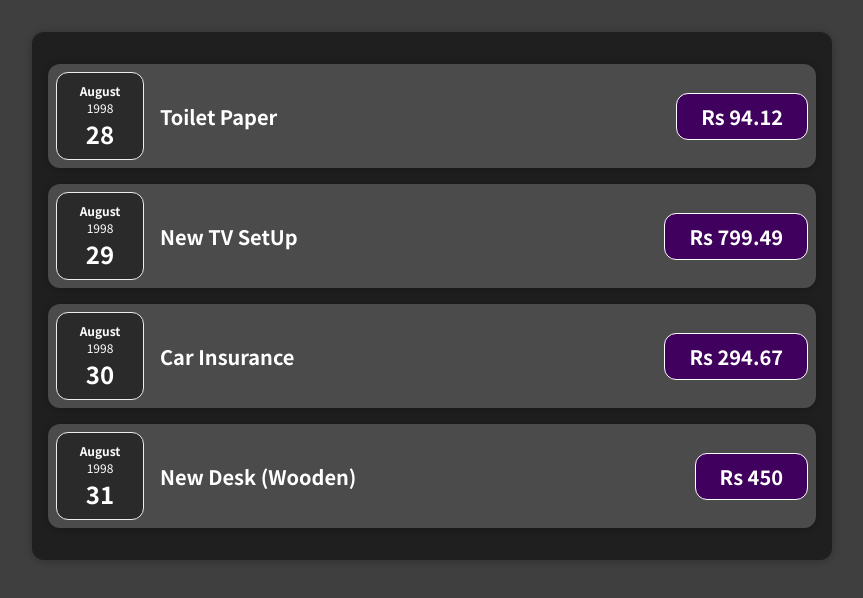
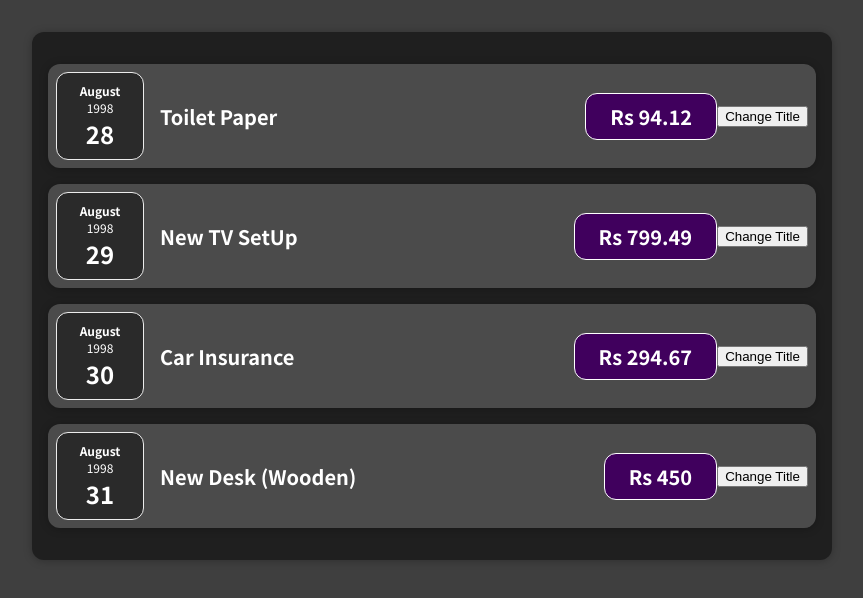
Before and after one commit to PoojaRamesh3/expense-tracker, a React (Create React App) app: page / in a window 1280 px wide. Shown: the top 598 px of the page, without its empty margins (208-1071 px from the left). Built offline with nearby package versions, Linux system fonts and the light colour scheme.

Commit message:
Organizing File Structure and Minimalistic Things

```diff
--- a/src/components/Expenses/ExpenseItem.jsx
+++ b/src/components/Expenses/ExpenseItem.jsx
@@ -2,6 +2,10 @@ import "./Styles/ExpenseItem.css";
 import Card from "../UI/Card";
 
 const ExpenseItem = (props) => {
+  const clickHandler = () => {
+    console.log(props.expenseTitle, "Clicked");
+  };
+
   return (
     <Card className="expense-item">
       <div className="expense-date">
@@ -17,6 +21,7 @@ const ExpenseItem = (props) => {
         <h2>{props.expenseTitle}</h2>
       </div>
       <div className="expense-item__price">Rs {props.expenseAmount}</div>
+      <button onClick={clickHandler}>Change Title</button>
     </Card>
   );
 };
```
